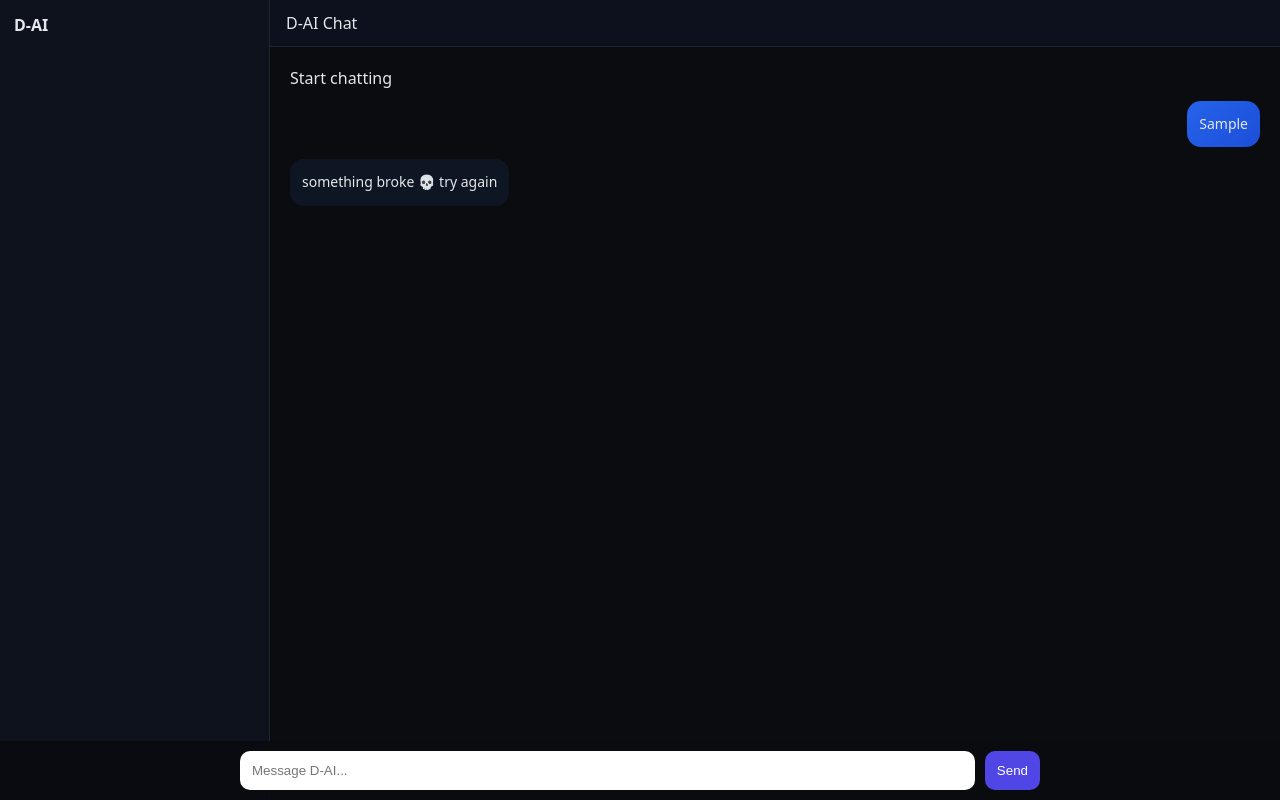
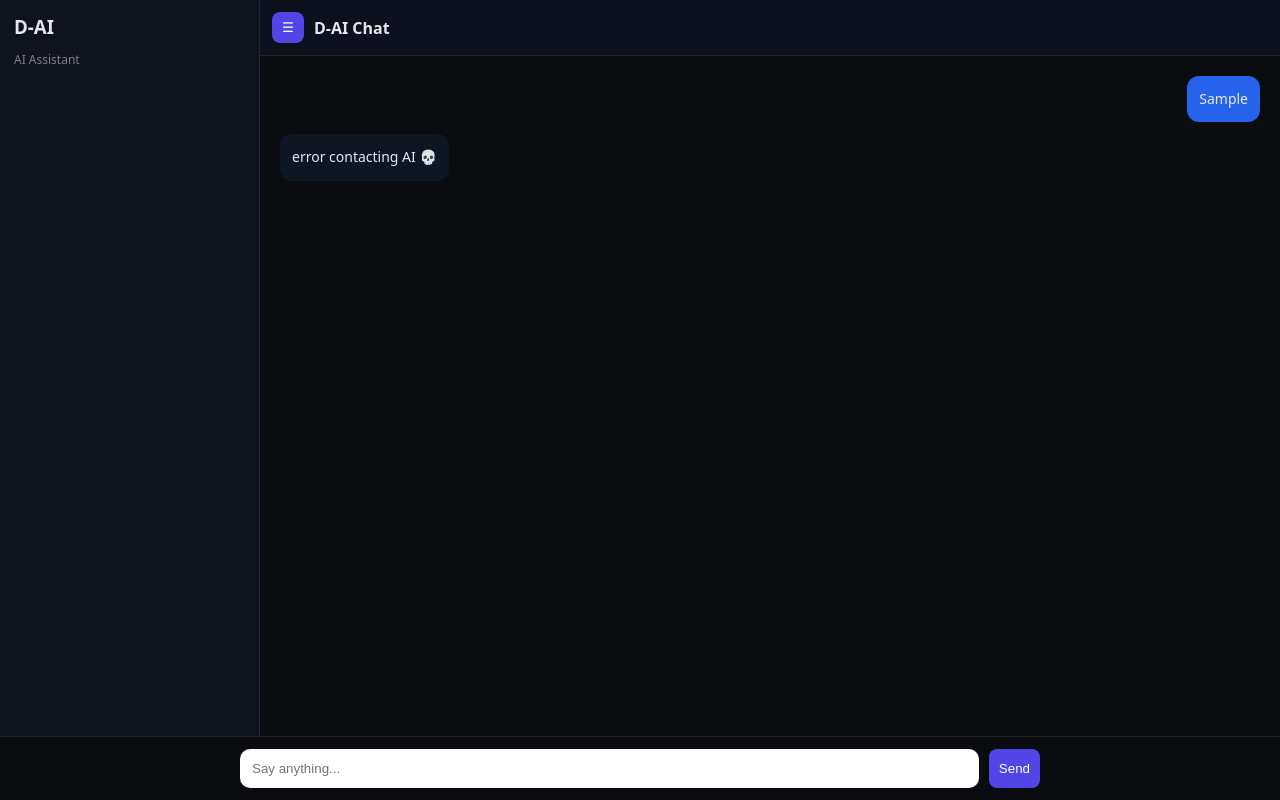
Before and after one commit to theepicdavid/d-ai1, a website: page public/index.html in a window 1280 px wide. Both pictures are taken after typing "Sample" into the empty fields and a click on the button "Send". Drawn offline with nearby package versions, Linux system fonts and the light colour scheme; no server answers.

Commit message:
Update index.html

```diff
--- a/public/index.html
+++ b/public/index.html
@@ -5,18 +5,14 @@
 
 <title>D-AI</title>
 
-<!-- ✅ Markdown parser -->
 <script src="https://cdn.jsdelivr.net/npm/marked/marked.min.js"></script>
 
 <style>
 :root{
   --bg:#0a0c10;
-  --panel:#0f172a;
   --border:rgba(255,255,255,0.08);
   --text:#e5e7eb;
-  --muted:#9ca3af;
   --accent:#4f46e5;
-  --user:#2563eb;
 }
 
 *{box-sizing:border-box}
@@ -32,14 +28,21 @@ body{
 
 /* SIDEBAR */
 .sidebar{
-  width:270px;
+  width:260px;
   background:rgba(17,24,39,0.6);
   border-right:1px solid var(--border);
-  backdrop-filter: blur(12px);
   padding:14px;
   display:flex;
   flex-direction:column;
-  gap:12px;
+  transition:0.3s;
+}
+
+.sidebar.open{
+  left:0;
+}
+
+.sidebar h3{
+  margin:0;
 }
 
 /* MAIN */
@@ -47,14 +50,26 @@ body{
   flex:1;
   display:flex;
   flex-direction:column;
-  min-width:0;
   height:100vh;
 }
 
+/* HEADER */
 header{
-  padding:12px 16px;
+  display:flex;
+  align-items:center;
+  gap:10px;
+  padding:12px;
   border-bottom:1px solid var(--border);
   background:rgba(15,23,42,0.5);
+}
+
+button{
+  cursor:pointer;
+  border:none;
+  padding:8px 10px;
+  border-radius:8px;
+  background:var(--accent);
+  color:white;
 }
 
 /* CHAT */
@@ -65,20 +80,23 @@ header{
   display:flex;
   flex-direction:column;
   gap:12px;
-  padding-bottom:120px; /* ✅ prevents input overlap */
+
+  /* 🔥 FIX: no overlap with input */
+  padding-bottom:180px;
 }
 
 .msg{
   max-width:75%;
   padding:12px;
-  border-radius:14px;
+  border-radius:12px;
   font-size:14px;
   line-height:1.6;
+  white-space:pre-wrap;
 }
 
 .user{
   align-self:flex-end;
-  background:linear-gradient(135deg,#2563eb,#1d4ed8);
+  background:#2563eb;
 }
 
 .ai{
@@ -86,17 +104,18 @@ header{
   background:rgba(17,24,39,0.85);
 }
 
-/* ✅ MARKDOWN STYLING */
-.ai h1{font-size:18px;margin:6px 0}
-.ai h2{font-size:16px;margin:6px 0}
-.ai p{margin:6px 0}
-.ai ul{margin:6px 0 6px 18px}
+/* 🔥 Markdown FIX */
+.ai p{margin:6px 0;}
+.ai ul{margin:6px 0 6px 18px;}
+.ai h1,.ai h2,.ai h3{margin:6px 0;}
+
 .ai code{
   background:#111;
   padding:3px 6px;
   border-radius:6px;
   color:#00ffcc;
 }
+
 .ai pre{
   background:#0d1117;
   padding:10px;
@@ -106,19 +125,20 @@ header{
 
 /* INPUT */
 .inputWrap{
-  position:fixed; /* ✅ FIXED for mobile */
+  position:fixed;
   bottom:0;
   left:0;
   width:100%;
-  padding:10px;
-  background:rgba(10,12,16,0.9);
+  padding:12px;
+  background:#0a0c10;
+  border-top:1px solid rgba(255,255,255,0.08);
 }
 
 .box{
+  max-width:800px;
+  margin:auto;
   display:flex;
   gap:10px;
-  max-width:800px;
-  margin:auto;
 }
 
 input{
@@ -129,23 +149,18 @@ input{
   outline:none;
 }
 
-button{
-  background:var(--accent);
-  border:none;
-  color:white;
-  padding:12px;
-  border-radius:10px;
-  cursor:pointer;
-}
-
 /* MOBILE */
-@media (max-width:700px){
+@media(max-width:700px){
   .sidebar{
-    display:none; /* ✅ cleaner mobile */
+    position:fixed;
+    left:-260px;
+    top:0;
+    height:100%;
+    z-index:1000;
   }
 
-  .msg{
-    max-width:90%;
+  .sidebar.open{
+    left:0;
   }
 }
 </style>
@@ -153,21 +168,25 @@ button{
 
 <body>
 
-<div class="sidebar">
-  <b>D-AI</b>
+<!-- SIDEBAR -->
+<div class="sidebar" id="sidebar">
+  <h3>D-AI</h3>
+  <p style="color:gray;font-size:12px;">AI Assistant</p>
 </div>
 
+<!-- MAIN -->
 <div class="main">
 
-<header>D-AI Chat</header>
+<header>
+  <button onclick="toggleSidebar()">☰</button>
+  <b>D-AI Chat</b>
+</header>
 
-<div id="chat">
-  <div class="empty">Start chatting</div>
-</div>
+<div id="chat"></div>
 
 <div class="inputWrap">
   <div class="box">
-    <input id="msg" placeholder="Message D-AI..." />
+    <input id="msg" placeholder="Say anything..." />
     <button onclick="send()">Send</button>
   </div>
 </div>
@@ -184,28 +203,28 @@ const sessionId =
 
 localStorage.setItem("sessionId", sessionId);
 
-function scrollBottom(){
-  setTimeout(()=>{
-    chat.scrollTop = chat.scrollHeight;
-  },0);
+/* SIDEBAR TOGGLE */
+function toggleSidebar(){
+  document.getElementById("sidebar").classList.toggle("open");
 }
 
+/* ADD MESSAGE */
 function add(text, cls, isAI=false){
   const div=document.createElement("div");
   div.className="msg "+cls;
 
-  // ✅ render markdown ONLY for AI
   if(isAI){
-    div.innerHTML = marked.parse(text);
+    div.innerHTML = marked.parse(text, { breaks:true });
   } else {
-    div.textContent = text;
+    div.textContent=text;
   }
 
   chat.appendChild(div);
-  scrollBottom();
+  chat.scrollTop = chat.scrollHeight;
   return div;
 }
 
+/* SEND */
 async function send(){
   const message=input.value.trim();
   if(!message) return;
@@ -225,13 +244,11 @@ async function send(){
 
     const data=await res.json();
 
-    ai.innerHTML = marked.parse(data.reply);
+    ai.innerHTML = marked.parse(data.reply, { breaks:true });
 
   }catch(e){
-    ai.textContent="something broke 💀 try again";
+    ai.textContent="error contacting AI 💀";
   }
-
-  scrollBottom();
 }
 
 input.addEventListener("keydown",(e)=>{
```
